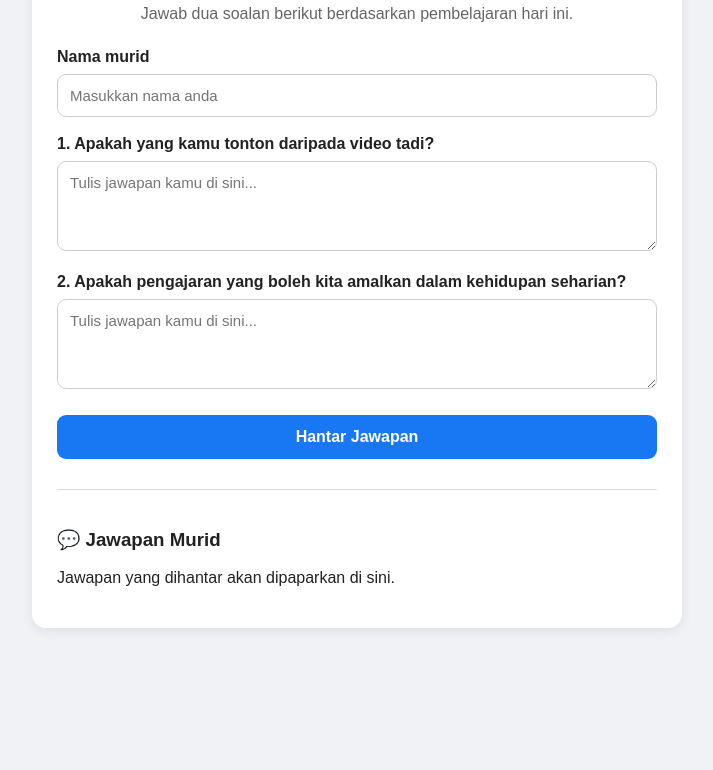
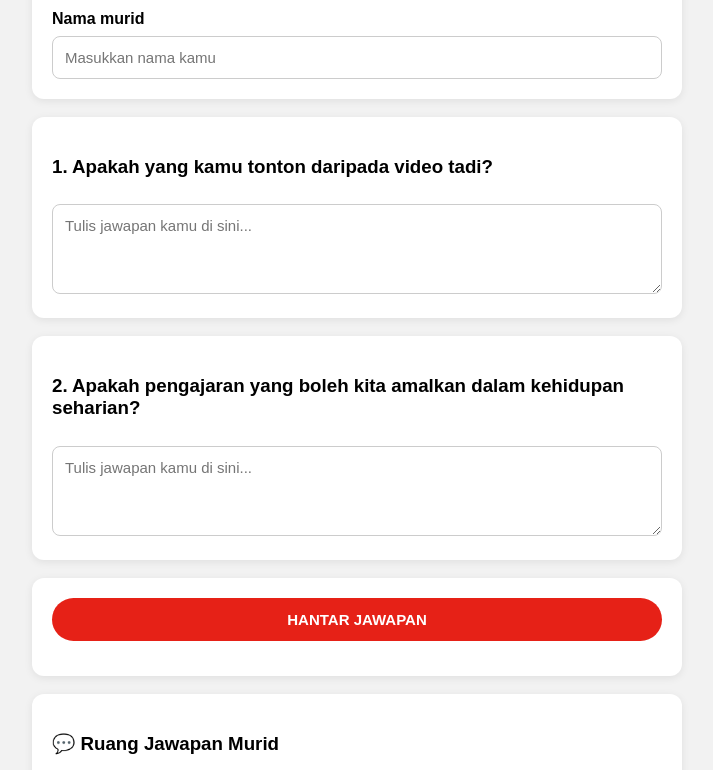
Before and after one commit to mey0710/pendidikan-islam-tahun-4, a plain HTML site: page jom-jawab.html in a window 1280 px wide. Shown: the part 108-878 px from the top of the page, without its empty margins (283-996 px from the left). Before the commit the page ends 800 px from the top, so only its background shows below. Drawn offline with Linux system fonts and the light colour scheme.

Commit message:
Update jom-jawab.html

```diff
--- a/jom-jawab.html
+++ b/jom-jawab.html
@@ -11,69 +11,60 @@
 }
 
 body {
+    font-family: Arial, sans-serif;
+    background: #f2f2f2;
     margin: 0;
     padding: 20px;
-      font-family: Arial, sans-serif;
-      background: #f0f2f5;
-      color: #222;
 }
 
 .container {
     max-width: 650px;
-      margin: 20px auto;
+    margin: auto;
+}
+
+.card {
     background: white;
-      padding: 25px;
-      border-radius: 14px;
-      box-shadow: 0 3px 12px rgba(0,0,0,0.08);
+    border-radius: 12px;
+    padding: 20px;
+    margin-bottom: 18px;
+    box-shadow: 0 2px 8px rgba(0,0,0,0.08);
 }
 
 h2 {
     margin-top: 0;
-      color: #1877f2;
-      text-align: center;
+    color: #222;
 }
 
 .subtitle {
-      text-align: center;
-      color: #666;
-      margin-bottom: 25px;
-    }
-
-    label {
-      display: block;
-      font-weight: bold;
-      margin: 18px 0 8px;
+    color: #777;
+    font-size: 14px;
 }
 
 input, textarea {
     width: 100%;
     padding: 12px;
     border: 1px solid #ccc;
-      border-radius: 9px;
+    border-radius: 8px;
     font-size: 15px;
-      font-family: inherit;
+    margin-top: 8px;
+    font-family: Arial, sans-serif;
 }
 
 textarea {
+    resize: vertical;
     min-height: 90px;
-      resize: vertical;
 }
 
 button {
-      width: 100%;
-      margin-top: 22px;
-      padding: 13px;
+    background: #e62117;
+    color: white;
     border: none;
-      border-radius: 9px;
-      background: #1877f2;
-      color: white;
-      font-size: 16px;
+    padding: 13px 22px;
+    border-radius: 25px;
+    font-size: 15px;
     font-weight: bold;
     cursor: pointer;
-    }
-
-    button:hover {
-      background: #0d65d9;
+    width: 100%;
 }
 
 button:disabled {
@@ -81,35 +72,44 @@
     cursor: not-allowed;
 }
 
-    #statusHantar {
+.status {
+    text-align: center;
     margin-top: 15px;
-      text-align: center;
     font-size: 14px;
     font-weight: bold;
 }
 
-    .komen {
-      margin-top: 30px;
-      border-top: 1px solid #ddd;
-      padding-top: 20px;
+.comment {
+    display: flex;
+    gap: 12px;
+    margin-top: 18px;
 }
 
-    .komen-item {
-      background: #f0f2f5;
-      padding: 13px;
-      border-radius: 12px;
-      margin-top: 12px;
+.avatar {
+    background: #e5e5e5;
+    border-radius: 50%;
+    width: 38px;
+    height: 38px;
+    display: flex;
+    align-items: center;
+    justify-content: center;
+    flex-shrink: 0;
 }
 
-    .nama-papar {
-      font-weight: bold;
-      margin-bottom: 8px;
+.comment-content {
+    background: #f5f5f5;
+    border-radius: 12px;
+    padding: 12px;
+    flex: 1;
+    overflow-wrap: anywhere;
 }
 
-    .reaksi {
-      color: #65676b;
-      font-size: 13px;
-      margin-top: 8px;
+.comment-content strong {
+    font-size: 14px;
+}
+
+.comment-content p {
+    margin-bottom: 0;
 }
 </style>
 </head>
@@ -117,69 +117,57 @@
 <body>
 
 <div class="container">
+
+    <div class="card">
         <h2>💬 JOM JAWAB!</h2>
-    <p class="subtitle">Jawab dua soalan berikut berdasarkan pembelajaran hari ini.</p>
+        <p class="subtitle">Kongsikan jawapan kamu berdasarkan pembelajaran hari ini.</p>
 
-    <form id="borangJawapan">
+        <label><strong>Nama murid</strong></label>
+        <input type="text" id="namaMurid" placeholder="Masukkan nama kamu">
+    </div>
 
-      <label for="namaMurid">Nama murid</label>
-      <input
-        type="text"
-        id="namaMurid"
-        placeholder="Masukkan nama anda"
-        required
-      >
+    <div class="card">
+        <h3>1. Apakah yang kamu tonton daripada video tadi?</h3>
+        <textarea id="jawapan1" placeholder="Tulis jawapan kamu di sini..."></textarea>
+    </div>
 
-      <label for="jawapan1">
-        1. Apakah yang kamu tonton daripada video tadi?
-      </label>
-      <textarea
-        id="jawapan1"
-        placeholder="Tulis jawapan kamu di sini..."
-        required
-      ></textarea>
+    <div class="card">
+        <h3>2. Apakah pengajaran yang boleh kita amalkan dalam kehidupan seharian?</h3>
+        <textarea id="jawapan2" placeholder="Tulis jawapan kamu di sini..."></textarea>
+    </div>
 
-      <label for="jawapan2">
-        2. Apakah pengajaran yang boleh kita amalkan dalam kehidupan seharian?
-      </label>
-      <textarea
-        id="jawapan2"
-        placeholder="Tulis jawapan kamu di sini..."
-        required
-      ></textarea>
-
-      <button type="submit" id="butangHantar">
-        Hantar Jawapan
+    <div class="card">
+        <button id="butangHantar" onclick="hantarJawapan()">
+            HANTAR JAWAPAN
         </button>
 
-      <p id="statusHantar"></p>
-    </form>
+        <div class="status" id="statusHantar"></div>
+    </div>
 
-    <div class="komen">
-      <h3>💬 Jawapan Murid</h3>
-      <div id="senaraiKomen">
-        <p>Jawapan yang dihantar akan dipaparkan di sini.</p>
+    <div class="card">
+        <h3>💬 Ruang Jawapan Murid</h3>
+        <div id="paparanJawapan">
+            <p class="subtitle">Jawapan yang dihantar akan dipaparkan di sini.</p>
         </div>
     </div>
+
 </div>
 
 <script>
 const URL_APPS_SCRIPT = "https://script.google.com/macros/s/AKfycbyYu3S41Wnfwwe-ijvD2rc0AgGlGahX7QWPbio8nyPGMr3AYMQfb3HWqNypdAd6IDbb/exec";
 
-    const borang = document.getElementById("borangJawapan");
-    const status = document.getElementById("statusHantar");
-    const butang = document.getElementById("butangHantar");
-
-    borang.addEventListener("submit", function(event) {
-      event.preventDefault();
+function hantarJawapan() {
 
     const nama = document.getElementById("namaMurid").value.trim();
     const jawapan1 = document.getElementById("jawapan1").value.trim();
     const jawapan2 = document.getElementById("jawapan2").value.trim();
 
+    const status = document.getElementById("statusHantar");
+    const butang = document.getElementById("butangHantar");
+
     if (!nama || !jawapan1 || !jawapan2) {
-        status.textContent = "Sila lengkapkan semua ruangan.";
         status.style.color = "red";
+        status.textContent = "Sila lengkapkan nama dan kedua-dua jawapan dahulu.";
         return;
     }
 
@@ -190,9 +178,9 @@
     };
 
     butang.disabled = true;
-      butang.textContent = "Sedang menghantar...";
+    butang.textContent = "SEDANG MENGHANTAR...";
+    status.style.color = "#555";
     status.textContent = "Sedang menghantar jawapan...";
-      status.style.color = "#1877f2";
 
     fetch(URL_APPS_SCRIPT, {
         method: "POST",
@@ -202,54 +190,59 @@
         },
         body: JSON.stringify(data)
     })
-      .then(function() {
-        status.textContent = "Permintaan dihantar. Sila semak sama ada jawapan telah masuk ke Google Sheets.";
+    .then(() => {
+
         status.style.color = "green";
+        status.textContent = "Permintaan telah dihantar. Sila semak Google Sheets.";
 
-        paparKomen(nama, jawapan1, jawapan2);
-        borang.reset();
+        const paparan = document.getElementById("paparanJawapan");
+
+        const komen = document.createElement("div");
+        komen.className = "comment";
+
+        const avatar = document.createElement("div");
+        avatar.className = "avatar";
+        avatar.textContent = "👤";
+
+        const kandungan = document.createElement("div");
+        kandungan.className = "comment-content";
+
+        const namaMurid = document.createElement("strong");
+        namaMurid.textContent = nama;
+
+        const teks1 = document.createElement("p");
+        teks1.textContent = "1. " + jawapan1;
+
+        const teks2 = document.createElement("p");
+        teks2.textContent = "2. " + jawapan2;
+
+        kandungan.appendChild(namaMurid);
+        kandungan.appendChild(teks1);
+        kandungan.appendChild(teks2);
+
+        komen.appendChild(avatar);
+        komen.appendChild(kandungan);
+
+        paparan.innerHTML = "";
+        paparan.appendChild(komen);
+
+        document.getElementById("namaMurid").value = "";
+        document.getElementById("jawapan1").value = "";
+        document.getElementById("jawapan2").value = "";
+
+        butang.disabled = false;
+        butang.textContent = "HANTAR JAWAPAN";
+
     })
-      .catch(function(error) {
-        status.textContent = "Tidak berjaya menghantar. Sila cuba lagi.";
+    .catch(() => {
+
         status.style.color = "red";
-        console.error(error);
-      })
-      .finally(function() {
+        status.textContent = "Penghantaran gagal. Sila cuba lagi.";
+
         butang.disabled = false;
-        butang.textContent = "Hantar Jawapan";
+        butang.textContent = "HANTAR JAWAPAN";
+
     });
-    });
-
-    function paparKomen(nama, jawapan1, jawapan2) {
-      const senarai = document.getElementById("senaraiKomen");
-
-      const item = document.createElement("div");
-      item.className = "komen-item";
-
-      const namaPapar = document.createElement("div");
-      namaPapar.className = "nama-papar";
-      namaPapar.textContent = "👤 " + nama;
-
-      const soalan1 = document.createElement("p");
-      soalan1.textContent = "1. " + jawapan1;
-
-      const soalan2 = document.createElement("p");
-      soalan2.textContent = "2. " + jawapan2;
-
-      const reaksi = document.createElement("div");
-      reaksi.className = "reaksi";
-      reaksi.textContent = "👍 Suka  ·  💬 Balas";
-
-      item.appendChild(namaPapar);
-      item.appendChild(soalan1);
-      item.appendChild(soalan2);
-      item.appendChild(reaksi);
-
-      if (senarai.querySelector("p")) {
-        senarai.innerHTML = "";
-      }
-
-      senarai.prepend(item);
 }
 </script>
 
```
Lines whose indentation alone changed are shown as unchanged.
